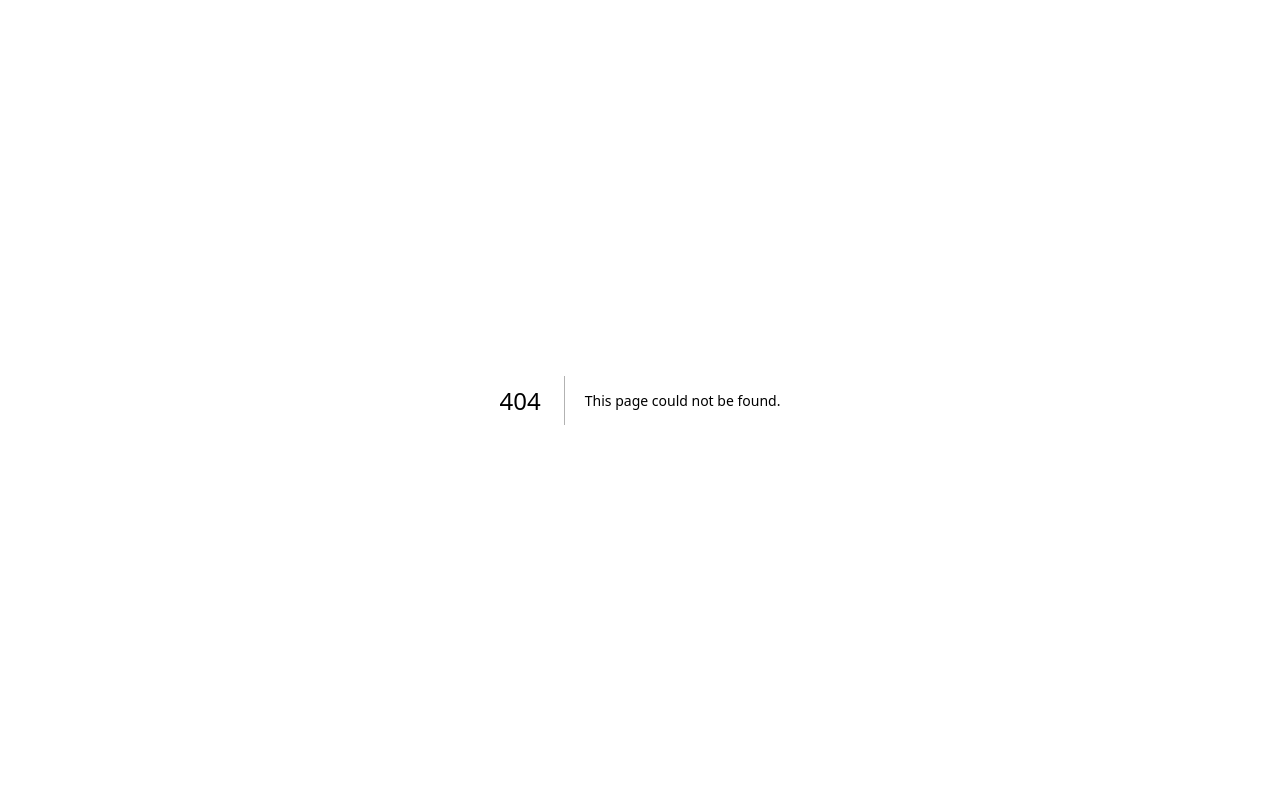
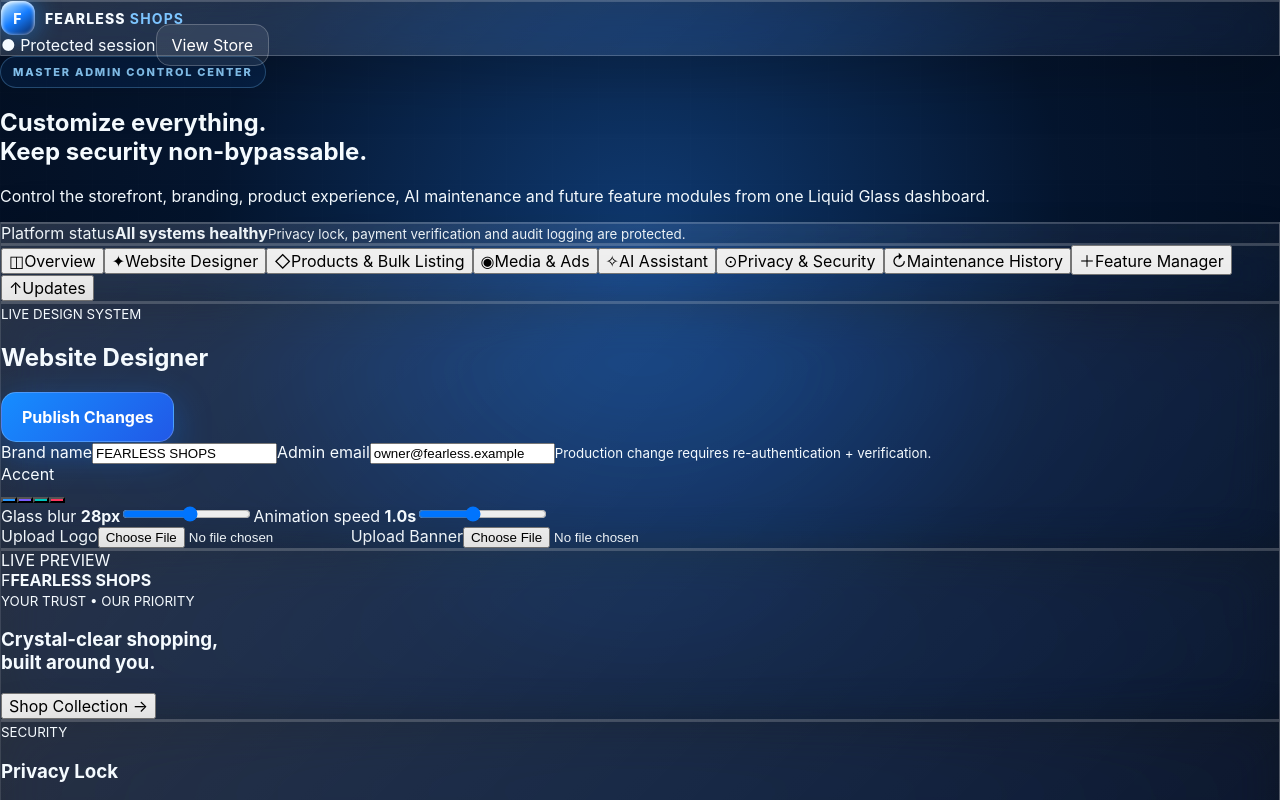
Before and after one commit to bgmipro517-ui/FEARLESS, a Next.js app: page /admin in a window 1280 px wide. Before the commit this address had no page. Shown: the top 800 px of the page. Built offline with nearby package versions, Linux system fonts and the light colour scheme.

Commit message:
feat: add admin control center route

```diff
--- /dev/null
+++ b/app/admin/page.tsx
@@ -0,0 +1,10 @@
+import AdminControlCenter from './AdminControlCenter';
+
+export const metadata = {
+  title: 'Master Control Center | Fearless Shops',
+  description: 'Secure administration and website customization for Fearless Shops.',
+};
+
+export default function AdminPage() {
+  return <AdminControlCenter />;
+}
```
